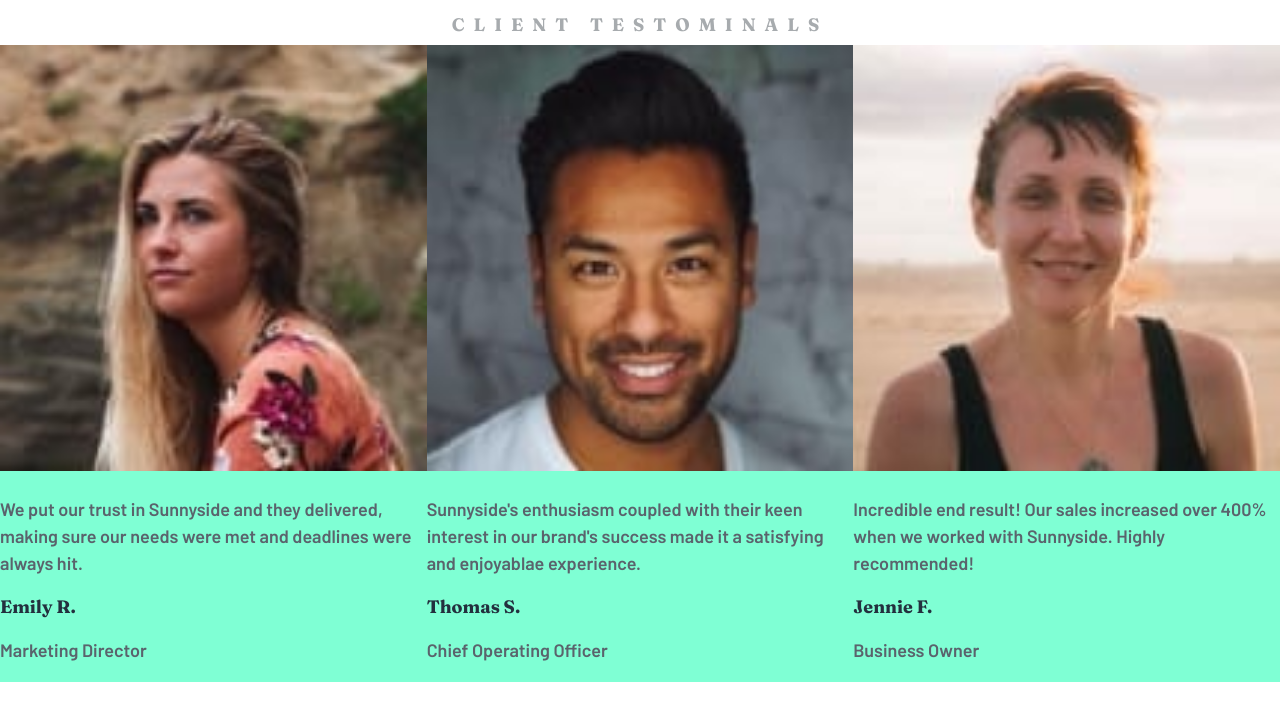
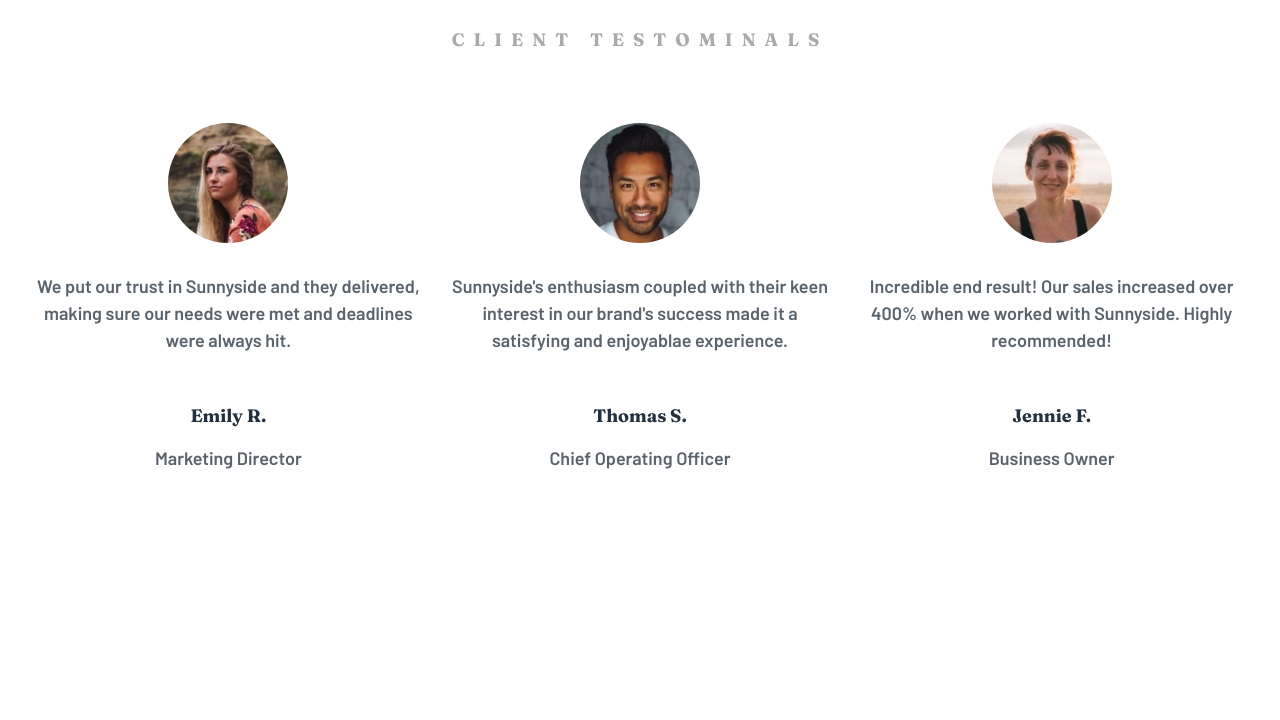
Before and after one commit to Sulymaani/sunnyside-agency-landing-page-main, a website built with Parcel: page index.html in a window 1280 px wide. Built offline with nearby package versions, Linux system fonts and the light colour scheme.

Commit message:
Created the review component.

```diff
--- a/scss/components/_review.scss
+++ b/scss/components/_review.scss
@@ -2,7 +2,7 @@
 
 
 .review__header {
-
+  margin: 30px;
 
   .review__heading {
     font-size: 1.8rem;
@@ -12,6 +12,40 @@
   }
 }
 
+.review__items {
+  width: 100%;
+  margin-top: 70px;
+  text-align: center;
+  gap: 1.5rem;
+
+
+  .review__item:hover {
+    box-shadow: 0px 0px 10px rgba(0, 0, 0, 0.1);
+    transition: all 0.3s ease-in-out;
+    border-radius: 25px;
+    &:hover {
+      box-shadow: 0px 0px 20px rgba(0, 0, 0, 0.2);
+    }
+  }
+}
+
 .review__item {
-  background-color: aquamarine;
+  margin: 3px;
+
 }
+
+.review__img {
+  display: flex;
+  justify-content: center;
+  margin-bottom: 3rem;
+
+  img {
+    height: 120px;
+    width: 120px;
+    border-radius: 50%;
+  }
+}
+
+.review__title {
+  margin-top: 5rem;
+}
```
Also changed, not shown: 4 other files.
